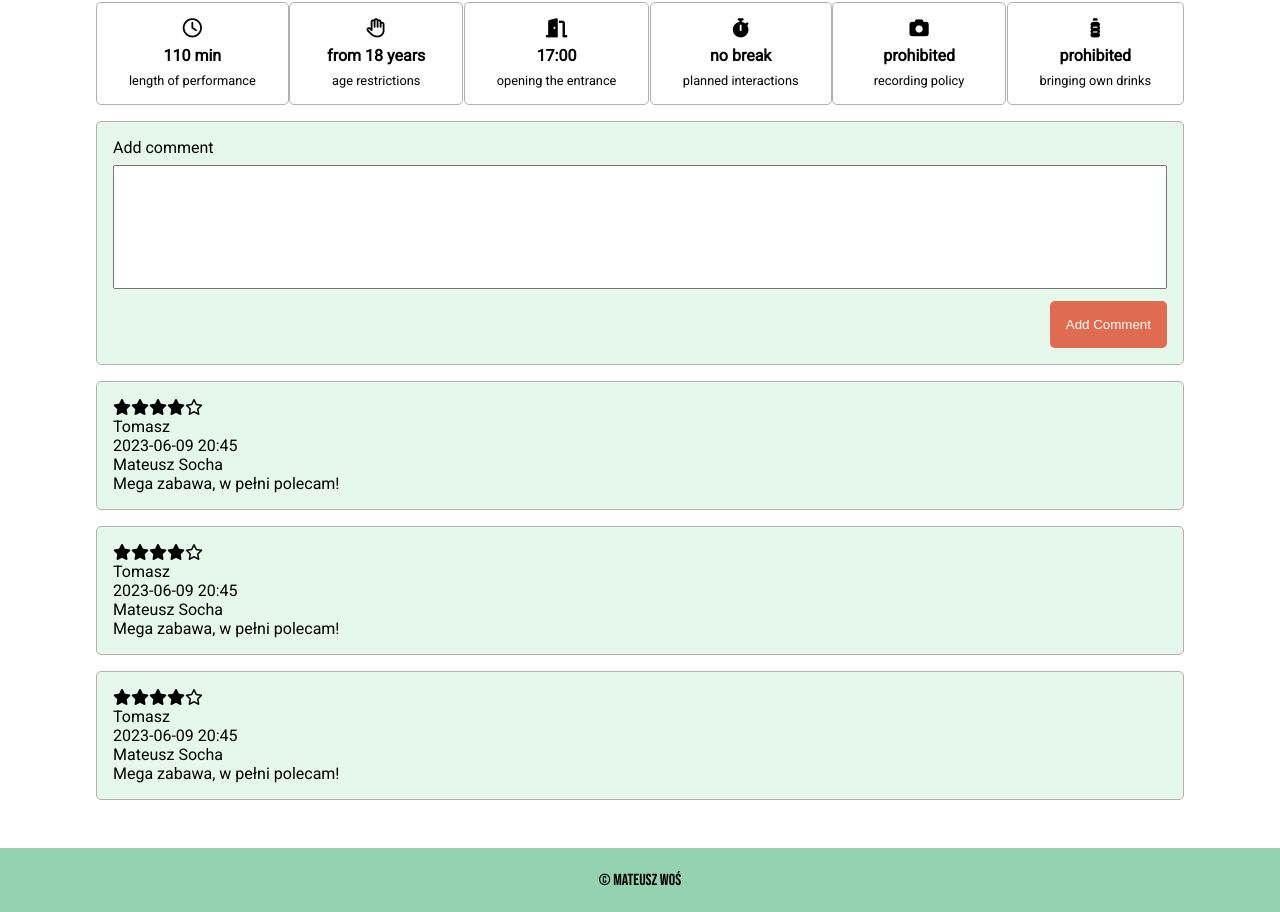
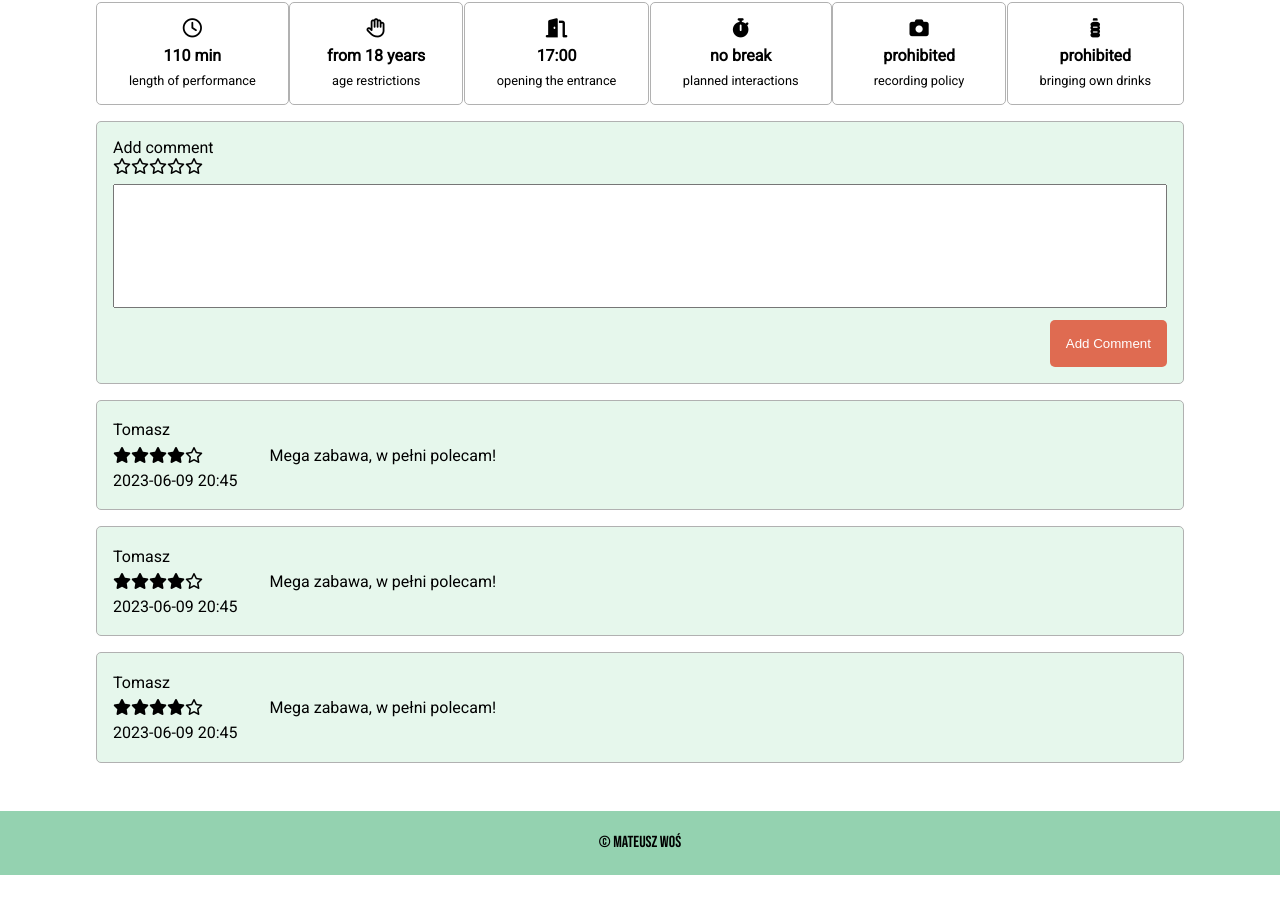
Before and after one commit to Desparion7/Event-tracker, an Angular app: page /event/1 in a window 1280 px wide. Shown: the part 597-1509 px from the top of the page. After the commit the page ends 1472 px from the top, so only its background shows below. Built offline with nearby package versions, Linux system fonts and the light colour scheme.

Commit message:
add stars rating

```diff
--- a/src/app/event-page/comment/comment.component.css
+++ b/src/app/event-page/comment/comment.component.css
@@ -0,0 +1,13 @@
+.event-comment {
+  display: flex;
+  justify-content: flex-start;
+  align-items: center;
+  gap: 2rem;
+}
+.event-comment-author {
+  display: flex;
+  flex-direction: column;
+}
+.event-comment-author p {
+  margin: 0.2rem 0;
+}
--- a/src/app/event-page/comment/comment.component.html
+++ b/src/app/event-page/comment/comment.component.html
@@ -1,5 +1,6 @@
 <div class="event-comment borderBox">
-  <div>
+  <div class="event-comment-author">
+    <p>Tomasz</p>
     <p>
       <i
         class="fa-solid fa-star"
@@ -10,11 +11,9 @@
         *ngFor="let _ of [].constructor(5 - stars); let i = index"
       ></i>
     </p>
-    <p>Tomasz</p>
     <p>2023-06-09 20:45</p>
   </div>
   <div>
-    <p>Mateusz Socha</p>
     <p>Mega zabawa, w pełni polecam!</p>
   </div>
 </div>
--- a/src/app/event-page/event-page.component.html
+++ b/src/app/event-page/event-page.component.html
@@ -61,8 +61,16 @@
   </div>
   <form class="event-comment-form borderBox">
     <p>Add comment</p>
+    <p>
+      <i
+        (mouseover)="onStarHover(i + 1)"
+        [class]="stars > i ? 'fa-solid fa-star' : 'fa-regular fa-star'"
+        *ngFor="let _ of [].constructor(5); let i = index"
+      ></i>
+    </p>
     <textarea cols="20" rows="5"></textarea>
-    <div class="event-comment-form-btn ">
+
+    <div class="event-comment-form-btn">
       <button class="btn-main" type="submit">Add Comment</button>
     </div>
   </form>
--- a/src/app/event-page/event-page.component.ts
+++ b/src/app/event-page/event-page.component.ts
@@ -6,5 +6,8 @@ import { Component } from '@angular/core';
   styleUrls: ['./event-page.component.css'],
 })
 export class EventPageComponent {
-
+  stars = 0;
+  onStarHover(hoveredStars: number) {
+    this.stars = hoveredStars;
+  }
 }
```
